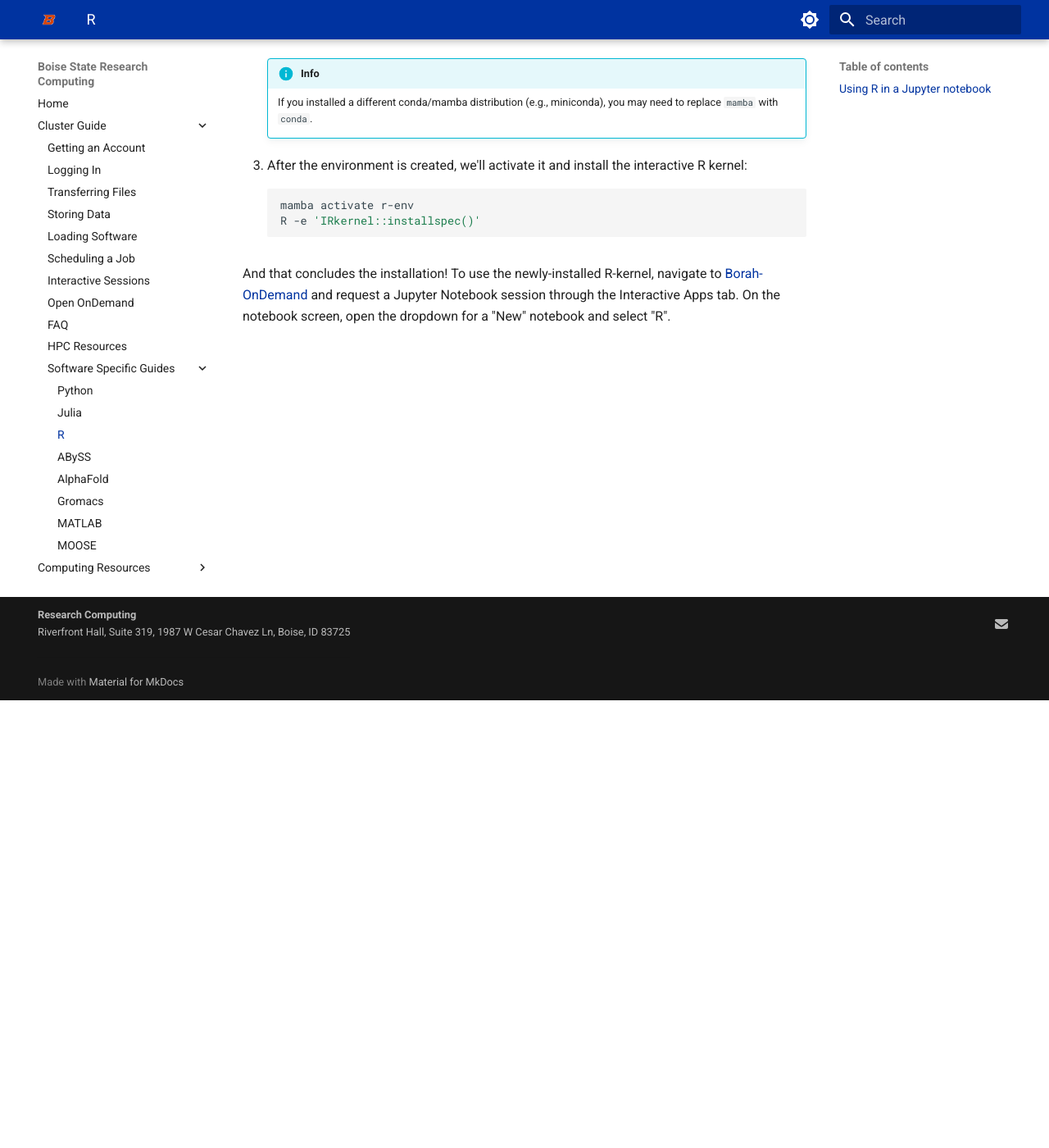
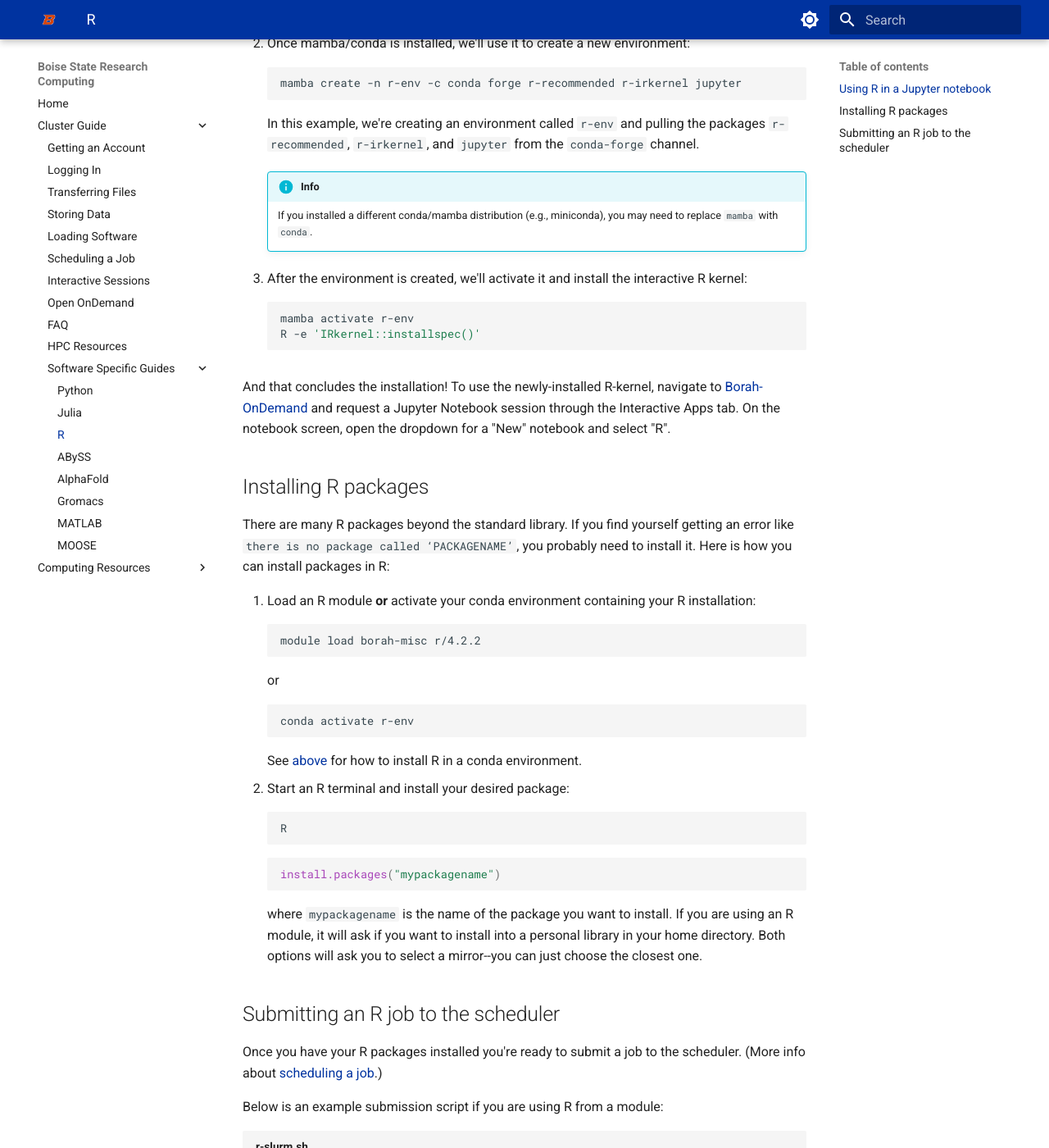
Before and after one commit to bsurc/docs, an MkDocs documentation site: the page built from docs/r.md, in a window 1280 px wide and 1400 px high, scrolled down 546 px. Shown: the whole window at 82% size. Built offline with MkDocs 1.6.1 and Material for MkDocs 9.7.7, drawn with Linux system fonts in a browser that asks for light colours; some of the changed text lies outside the part shown.

Commit message:
Add instructions for installing packages and submitting a job

````diff
--- a/docs/r.md
+++ b/docs/r.md
@@ -8,7 +8,11 @@ Through [Borah-OnDemand](https://borah-ondemand.boisestate.edu) you can access a
 (More info about [Borah-OnDemand](open_ondemand.md).)
 Jupyter notebooks can be used to run R, but first you'll need to create a conda environment and install the R-kernel.
 
-0. Before we can do any of the next steps, we'll need to install a conda/mamba distribution. We recommend mambaforge: [Installing mambaforge](conda.md#installing-condamamba)
+0. Before we can do any of the next steps, we'll need to install a conda/mamba distribution. We recommend mambaforge: [Installing mambaforge](conda.md#installing-condamamba).
+
+    !!! info
+        You may want to run the next steps in an interactive session, so your process is not killed on the login node. Use `dev-session` to request an interactive session.
+
 1. Once mamba/conda is installed, we'll use it to create a new environment:
     ```bash
     mamba create -n r-env -c conda forge r-recommended r-irkernel jupyter
@@ -27,3 +31,65 @@ Jupyter notebooks can be used to run R, but first you'll need to create a conda
 And that concludes the installation!
 To use the newly-installed R-kernel, navigate to [Borah-OnDemand](https://borah-ondemand.boisestate.edu) and request a Jupyter Notebook session through the Interactive Apps tab.
 On the notebook screen, open the dropdown for a "New" notebook and select "R".
+
+## Installing R packages
+
+There are many R packages beyond the standard library.
+If you find yourself getting an error like `there is no package called ‘PACKAGENAME’`, you probably need to install it.
+Here is how you can install packages in R:
+
+1. Load an R module **or** activate your conda environment containing your R installation:
+    ```bash
+    module load borah-misc r/4.2.2
+    ```
+    or
+    ```bash
+    conda activate r-env
+    ```
+    See [above](#using-r-in-a-jupyter-notebook) for how to install R in a conda environment.
+2. Start an R terminal and install your desired package:
+    ```bash
+    R
+    ```
+    ```r
+    install.packages("mypackagename")
+    ```
+    where `mypackagename` is the name of the package you want to install.
+    If you are using an R module, it will ask if you want to install into a personal library in your home directory.
+    Both options will ask you to select a mirror--you can just choose the closest one.
+
+## Submitting an R job to the scheduler
+
+Once you have your R packages installed you're ready to submit a job to the scheduler.
+(More info about [scheduling a job](scheduling.md).)
+
+Below is an example submission script if you are using R from a module:
+
+```bash title="r-slurm.sh" linenums="1" hl_lines="9 10"
+#!/bin/bash
+#SBATCH -J R_job       		# job name
+#SBATCH -o log_slurm.o%j    # output and error file name (%j expands to jobID)
+#SBATCH -n 48 			    # total number of tasks requested
+#SBATCH -N 1 			    # number of nodes you want to run on
+#SBATCH -p bsudfq			# queue (partition)
+#SBATCH -t 12:00:00 		# run time (hh:mm:ss)
+
+# Load the module
+module load borah-misc r/4.2.2
+
+# Replace myscript.R with the name of the script
+Rscript myscript.R
+```
+
+This script can be submitted using `sbatch`:
+```bash
+sbatch r-slurm.sh
+```
+
+If you are using R from a conda environment, just replace lines 9 and 10 in the above script (highlighted) with the following:
+
+```bash title="r-slurm.sh" linenums="9"
+# Activate your environment
+~/.bashrc
+conda activate r-env
+```
````
